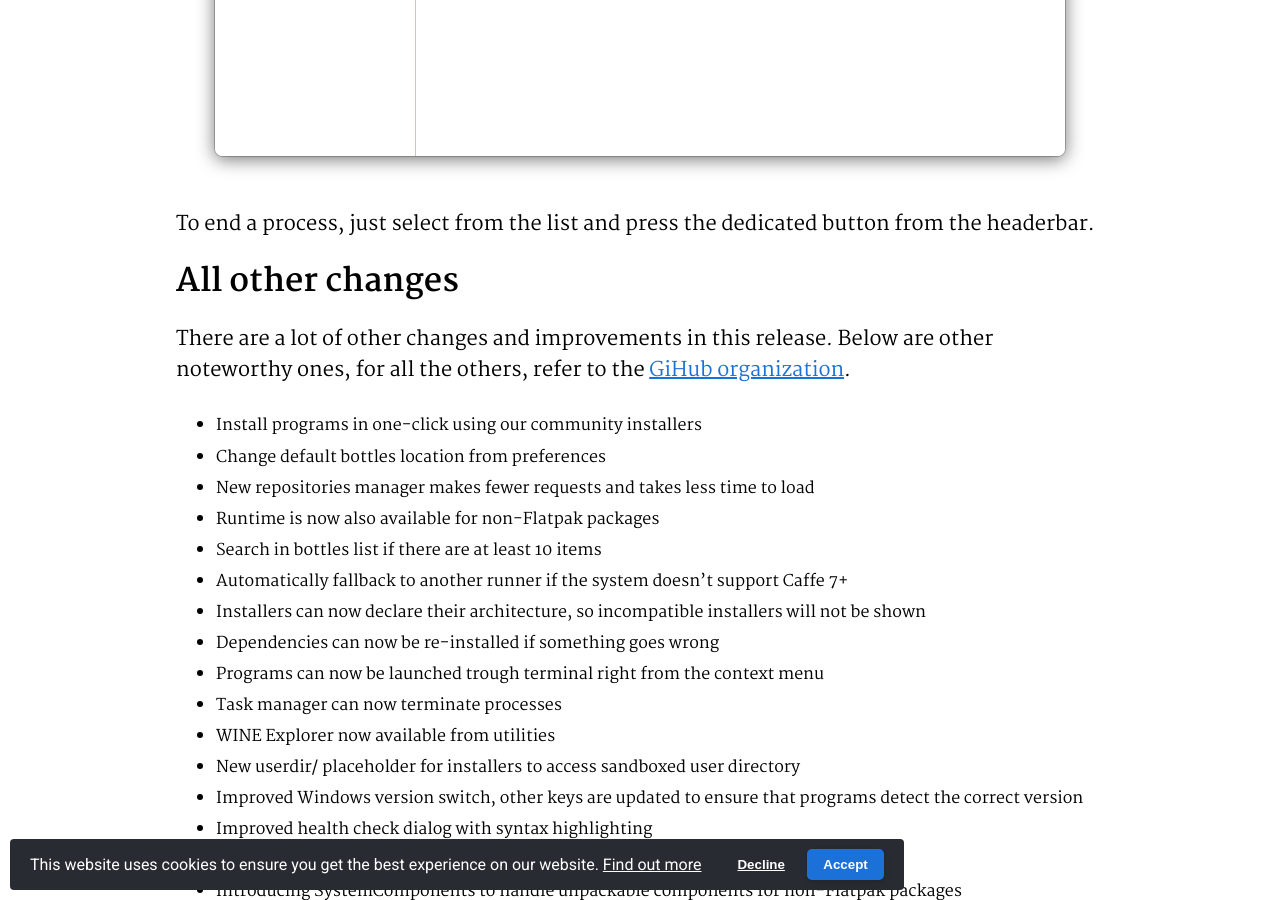
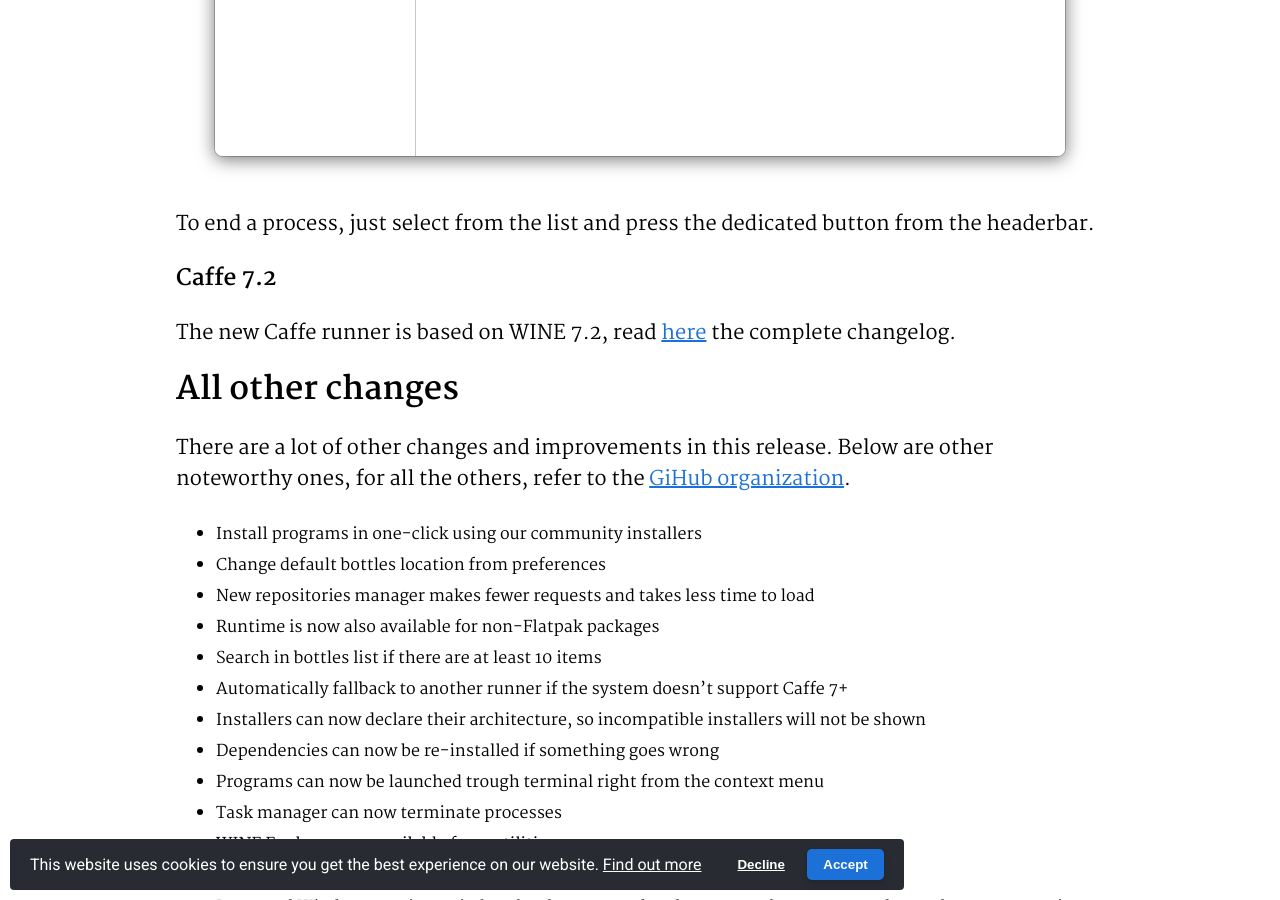
Before and after one commit to bottlesdevs/website, a Jekyll site: the page built from _posts/2022-02-14-release-2022.2.14.md, in a window 1280 px wide and 900 px high, scrolled down 9072 px. Built offline with Jekyll 4.4.1, drawn with Linux system fonts in a browser that asks for light colours; nearby versions of some CDN libraries; comment, search, counter and statistics services are not loaded.

Commit message:
update release day

```diff
--- a/_posts/2022-02-14-release-2022.2.14.md
+++ b/_posts/2022-02-14-release-2022.2.14.md
@@ -174,6 +174,10 @@
 To end a process, just select from the list and press the dedicated button from
 the headerbar.
 
+### Caffe 7.2
+The new Caffe runner is based on WINE 7.2, read [here](https://www.winehq.org/announce/7.2)
+the complete changelog.
+
 ## All other changes
 There are a lot of other changes and improvements in this release. Below are
 other noteworthy ones, for all the others, refer to
```
